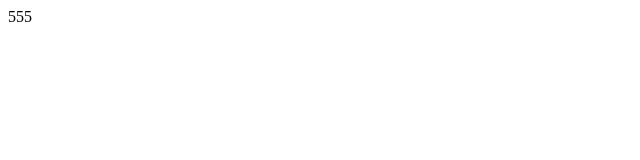
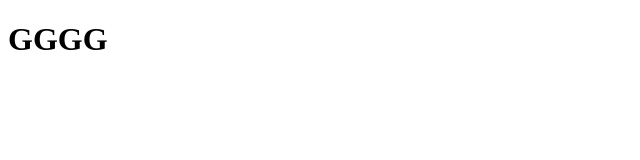
Before and after one commit to IceKungzz/Git, a plain HTML site: page index.html in a window 1280 px wide. Shown: the whole page, without its empty margins (0-640 px from the left). Drawn offline with Linux system fonts and the light colour scheme.

Commit message:
Update index.html

```diff
--- a/index.html
+++ b/index.html
@@ -6,6 +6,7 @@
     <title>Document</title>
 </head>
 <body>
-    555
+    <h1>GGGG</h1>
+
 </body>
 </html>
```
